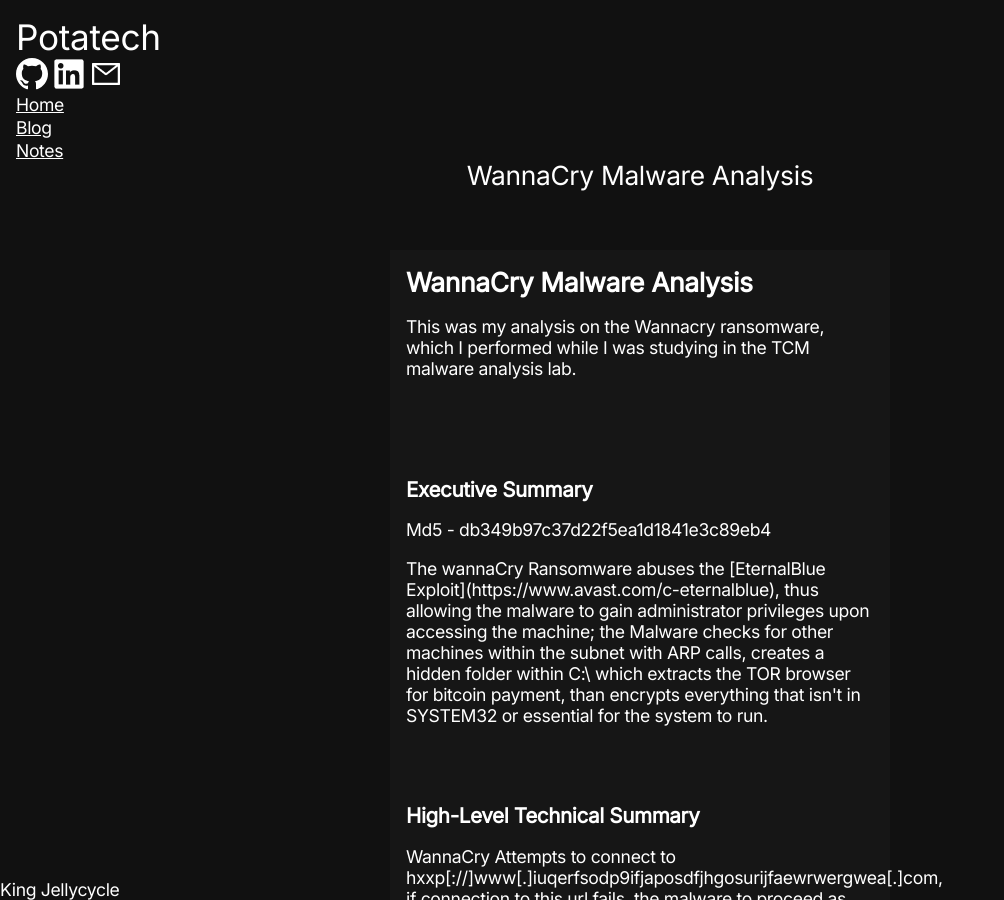
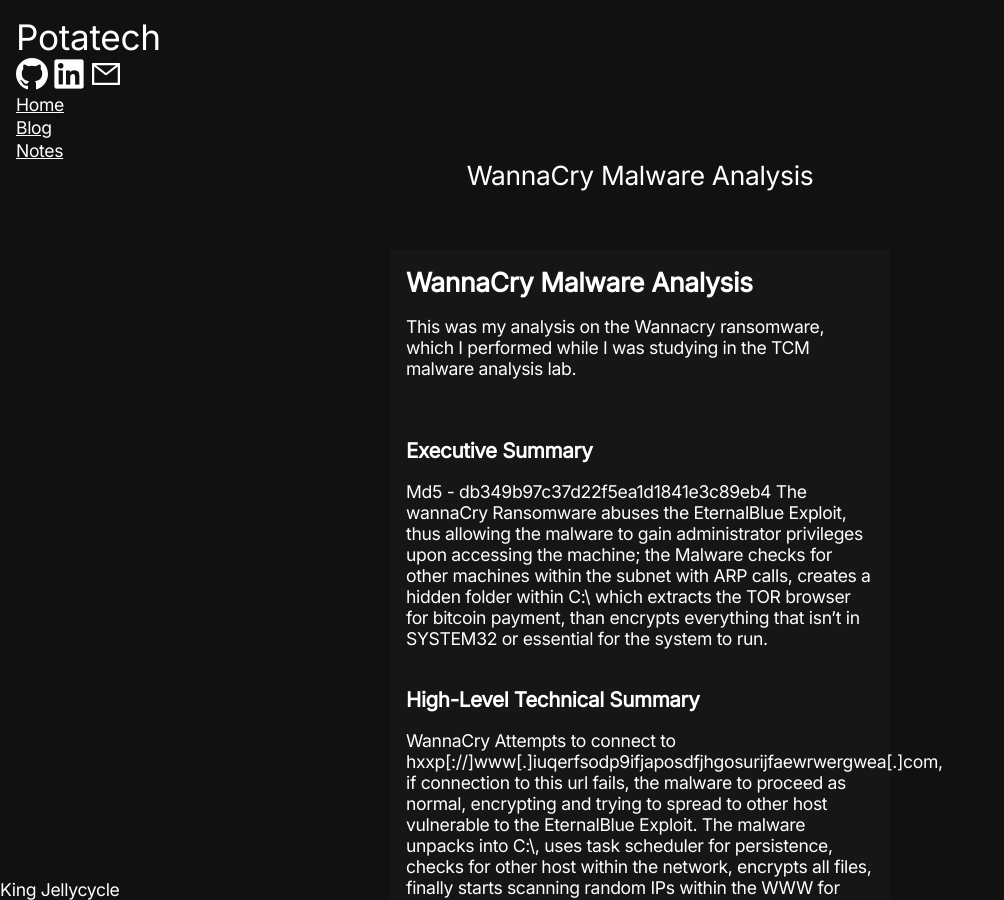
Before and after one commit to Jpang9/Website, a Jekyll site: the page built from _posts/2022-10-24-WannaCry.markdown, in a window 1280 px wide and 900 px high. Shown: the whole window, without its empty margins (0-1004 px from the left). Built offline with Jekyll 4.4.1, drawn with Linux system fonts in a browser that asks for light colours; some of the changed text lies outside the part shown.

Commit message:
removed paragraph tags

```diff
--- a/_posts/2022-10-24-WannaCry.markdown
+++ b/_posts/2022-10-24-WannaCry.markdown
@@ -7,26 +7,26 @@ excerpt_separator: <!-- excerpt_end -->
 ## WannaCry Malware Analysis
 
 <!-- excerpt_start -->
-<p>This was my analysis on the Wannacry ransomware, which I performed while I was studying in the TCM malware analysis lab.</p>
+This was my analysis on the Wannacry ransomware, which I performed while I was studying in the TCM malware analysis lab.
 <!-- excerpt_end -->
 <br>
 <br>
 <br>
 
 ### Executive Summary
-<p>Md5 - db349b97c37d22f5ea1d1841e3c89eb4</p>
-<p>The wannaCry Ransomware abuses the [EternalBlue Exploit](https://www.avast.com/c-eternalblue), thus allowing the malware
+Md5 - db349b97c37d22f5ea1d1841e3c89eb4
+The wannaCry Ransomware abuses the [EternalBlue Exploit](https://www.avast.com/c-eternalblue), thus allowing the malware
 to gain administrator privileges upon accessing the machine; the Malware checks for other machines within
 the subnet with ARP calls, creates a hidden folder within C:\ which extracts the TOR browser for bitcoin payment, than encrypts everything
-that isn't in SYSTEM32 or essential for the system to run.</p>
+that isn't in SYSTEM32 or essential for the system to run.
 <br>
 <br>
 
 ### High-Level Technical Summary
-<p>WannaCry Attempts to connect to hxxp[://]www[.]iuqerfsodp9ifjaposdfjhgosurijfaewrwergwea[.]com, if connection to this url fails, the malware to proceed as normal, encrypting
+WannaCry Attempts to connect to hxxp[://]www[.]iuqerfsodp9ifjaposdfjhgosurijfaewrwergwea[.]com, if connection to this url fails, the malware to proceed as normal, encrypting
 and trying to spread to other host vulnerable to the EternalBlue Exploit. The malware unpacks into C:\, uses task scheduler for
 persistence, checks for other host within the network, encrypts all files, finally starts scanning random IPs within the WWW
-for host with this same vulnerability.</p>
+for host with this same vulnerability.
 
 ![Graph](/images/Wannacry/WannacryGraph.jpeg)
 <br>
@@ -34,50 +34,50 @@ for host with this same vulnerability.</p>
 
 ### Basic Static Analysis
 ![strings1](/images/Wannacry/strings1.jpeg)
-<p>Url In plain string text</p>
+Url In plain string text
 <br>
 
 ![strings2](/images/Wannacry/strings2.jpeg)
-<p>icacls command is executed to a file with a hidden attribute</p>
+icacls command is executed to a file with a hidden attribute
 <br>
 
 ![IATS](/images/Wannacry/IATs.jpeg)
-<p>Multiple IAT's from the kernel32.api is called</p>
+Multiple IAT's from the kernel32.api is called
 <br>
 
 ![IATS](/images/Wannacry/Compression.jpeg)
-<p>Virtual Size and Raw Size are similar, file may not be compressed</p>
+Virtual Size and Raw Size are similar, file may not be compressed
 <br>
 <br>
 <br>
 
 ### Dynamic Analysis
 ![killswitchcheck](/images/Wannacry/Calltokillswitch.jpeg)
-<p>Checks if it can connect to this url, if it can, it will not execute, if not, execute as normal</p>
+Checks if it can connect to this url, if it can, it will not execute, if not, execute as normal
 
 ![arpcall](/images/Wannacry/arpcalls.jpeg)
-<p>Check other devices within subnet, vulnerability check on local network</p>
+Check other devices within subnet, vulnerability check on local network
 <br>
 
 ![zombiescanning](/images/Wannacry/zombiescanvuln.jpeg)
-<p>Start scanning for hosts on the WWW, allowing it to spread to another host if the vulnerability is found</p>
+Start scanning for hosts on the WWW, allowing it to spread to another host if the vulnerability is found
 <br>
 
 ![smbconnect](/images/Wannacry/callstomalicioussmbs.jpeg)
-<p>Connect to a malicious and a local SMB using anonymous creds</p>
+Connect to a malicious and a local SMB using anonymous creds
 <br>
 
 ![artifacts](/images/Wannacry/unpackedartifacts.jpeg)
-<p>Unpacks Tor files here along with ransom notes demanding ransom</p>
+Unpacks Tor files here along with ransom notes demanding ransom
 <br>
 
 ### Advanced Static Analysis
 ![killswitchcheck](/images/Wannacry/killswitchx86.jpeg)
-<p>Check if it can connect to url, if not continue... confirmed when I switched the "Jump if Not Equal" instruction and it executed with the opposite condition</p>
+Check if it can connect to url, if not continue... confirmed when I switched the "Jump if Not Equal" instruction, and it executed with the opposite condition
 <br>
 
 ![failandsuccesscondition](/images/Wannacry/continueifnotfound.jpeg)
-<p>Left graph displays instructions if the binary can't connect to the url, Right graph is if it can connect to the url</p>
+Left graph displays instructions if the binary can't connect to the url, Right graph is if it can connect to the url
 <br>
 
 ### Yara Rule
```
